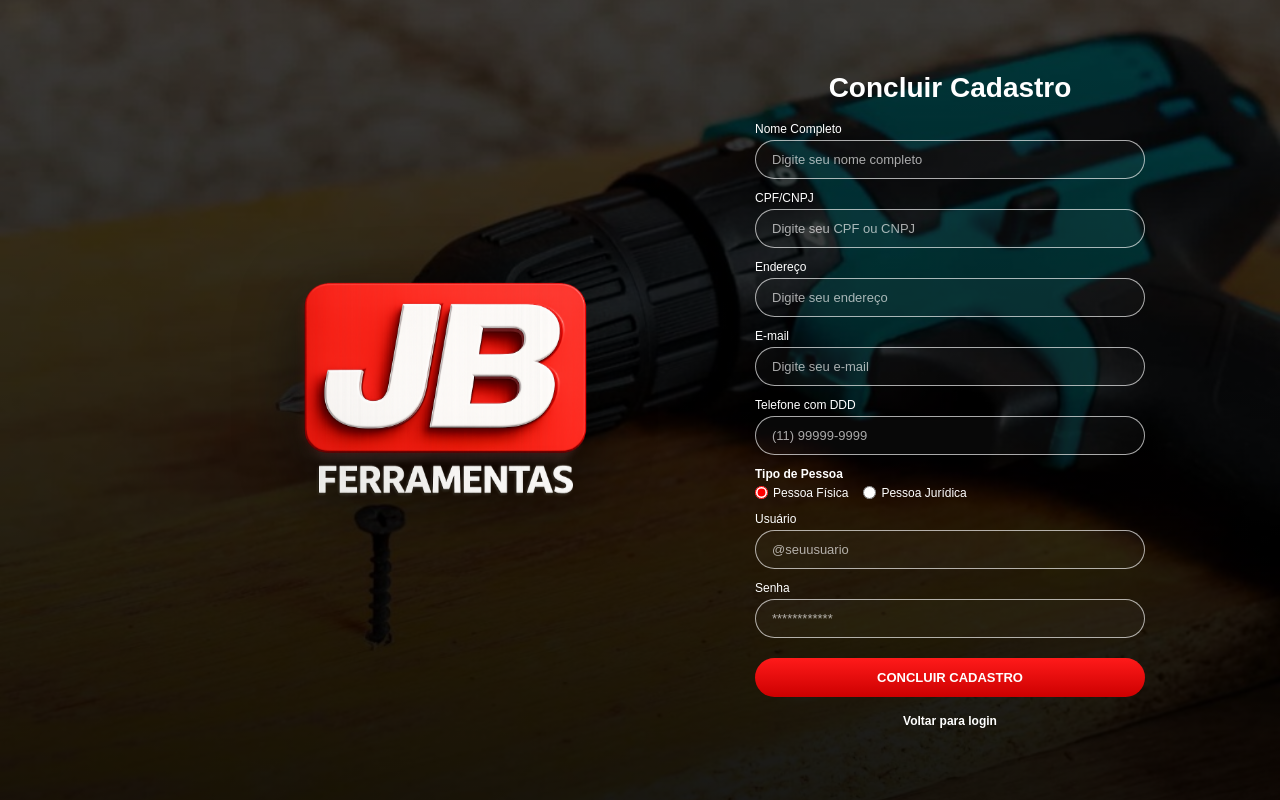
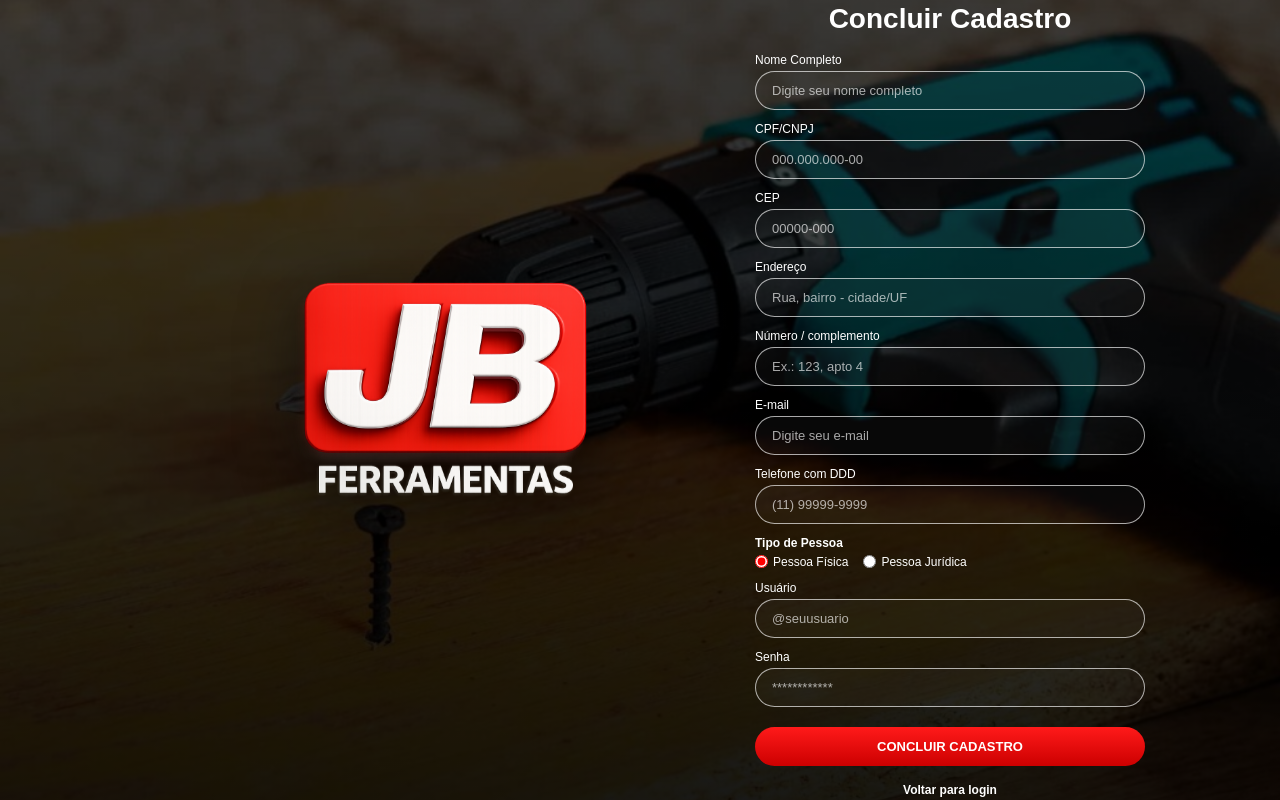
Before and after one commit to Migue1Correia/JB-Ferramentas, a Flask app: page /register in a window 1280 px wide. Run offline with Flask 3, Linux system fonts and the light colour scheme.

Commit message:
Cadastro: busca de CEP (ViaCEP) e validações em JavaScript
- Campo CEP preenche o endereço automaticamente pela API ViaCEP
- Campo de número/complemento, juntado ao endereço no envio
- Máscaras de CPF/CNPJ, telefone e CEP
- Validação de CPF e CNPJ pelos dígitos verificadores
- Mensagens de erro com aria-live (acessibilidade)

```diff
--- a/flaskr/static/css/register.css
+++ b/flaskr/static/css/register.css
@@ -309,3 +309,25 @@ body{
         transform: scale(1);
     }
 }
+/* ===== Mensagens de validação do cadastro (register.js) ===== */
+.input-erro,
+.input-status{
+    display: block;
+    margin-top: 4px;
+    padding-left: 16px;
+    font-size: 12px;
+}
+
+.input-erro{
+    color: #ff6b6b;
+    font-weight: bold;
+}
+
+.input-status{
+    color: #9be09b;
+}
+
+.input-group input[aria-invalid="true"]{
+    border-color: #ff6b6b;
+    outline-color: #ff6b6b;
+}
--- /dev/null
+++ b/flaskr/static/js/register.js
@@ -0,0 +1,189 @@
+// =============================================================
+// JB Ferramentas - Cadastro de cliente
+// - Busca automática de endereço pelo CEP (API ViaCEP)
+// - Máscaras de CPF/CNPJ, telefone e CEP
+// - Validação de CPF/CNPJ (dígitos verificadores) e telefone
+// Mensagens de erro ficam em elementos com aria-live, para que
+// leitores de tela anunciem o problema (acessibilidade - WCAG).
+// =============================================================
+
+document.addEventListener("DOMContentLoaded", function () {
+    const form = document.getElementById("form_cadastro");
+    const campoCodigo = document.getElementById("id_codigo");
+    const campoTelefone = document.getElementById("id_telefone");
+    const campoCep = document.getElementById("id_cep");
+    const campoEndereco = document.getElementById("id_endereco");
+    const campoNumero = document.getElementById("id_numero");
+    const radiosTipo = document.querySelectorAll('input[name="tipo"]');
+
+    // ---------- Utilitários ----------
+    const somenteNumeros = (texto) => texto.replace(/\D/g, "");
+
+    function mostrarErro(campo, mensagem) {
+        const erro = document.getElementById(campo.id + "_erro");
+        campo.setAttribute("aria-invalid", mensagem ? "true" : "false");
+        if (erro) erro.textContent = mensagem || "";
+    }
+
+    function tipoPessoa() {
+        const marcado = document.querySelector('input[name="tipo"]:checked');
+        return marcado ? marcado.value : "pf";
+    }
+
+    // ---------- Validação de CPF ----------
+    function cpfValido(cpf) {
+        cpf = somenteNumeros(cpf);
+        if (cpf.length !== 11 || /^(\d)\1{10}$/.test(cpf)) return false;
+
+        for (let t = 9; t < 11; t++) {
+            let soma = 0;
+            for (let i = 0; i < t; i++) soma += Number(cpf[i]) * (t + 1 - i);
+            const digito = ((soma * 10) % 11) % 10;
+            if (digito !== Number(cpf[t])) return false;
+        }
+        return true;
+    }
+
+    // ---------- Validação de CNPJ ----------
+    function cnpjValido(cnpj) {
+        cnpj = somenteNumeros(cnpj);
+        if (cnpj.length !== 14 || /^(\d)\1{13}$/.test(cnpj)) return false;
+
+        const calcular = (base) => {
+            let peso = base.length - 7;
+            let soma = 0;
+            for (let i = 0; i < base.length; i++) {
+                soma += Number(base[i]) * peso--;
+                if (peso < 2) peso = 9;
+            }
+            const resto = soma % 11;
+            return resto < 2 ? 0 : 11 - resto;
+        };
+
+        const d1 = calcular(cnpj.slice(0, 12));
+        const d2 = calcular(cnpj.slice(0, 12) + d1);
+        return d1 === Number(cnpj[12]) && d2 === Number(cnpj[13]);
+    }
+
+    // ---------- Máscaras ----------
+    function mascaraCodigo(valor) {
+        const n = somenteNumeros(valor);
+        if (tipoPessoa() === "pj") {
+            return n.slice(0, 14)
+                .replace(/^(\d{2})(\d)/, "$1.$2")
+                .replace(/^(\d{2})\.(\d{3})(\d)/, "$1.$2.$3")
+                .replace(/\.(\d{3})(\d)/, ".$1/$2")
+                .replace(/(\d{4})(\d)/, "$1-$2");
+        }
+        return n.slice(0, 11)
+            .replace(/(\d{3})(\d)/, "$1.$2")
+            .replace(/(\d{3})(\d)/, "$1.$2")
+            .replace(/(\d{3})(\d{1,2})$/, "$1-$2");
+    }
+
+    function mascaraTelefone(valor) {
+        const n = somenteNumeros(valor).slice(0, 11);
+        if (n.length <= 10) {
+            return n.replace(/^(\d{2})(\d)/, "($1) $2").replace(/(\d{4})(\d)/, "$1-$2");
+        }
+        return n.replace(/^(\d{2})(\d)/, "($1) $2").replace(/(\d{5})(\d)/, "$1-$2");
+    }
+
+    function mascaraCep(valor) {
+        return somenteNumeros(valor).slice(0, 8).replace(/^(\d{5})(\d)/, "$1-$2");
+    }
+
+    // ---------- Validações por campo ----------
+    function validarCodigo() {
+        const pj = tipoPessoa() === "pj";
+        const ok = pj ? cnpjValido(campoCodigo.value) : cpfValido(campoCodigo.value);
+        mostrarErro(campoCodigo, ok ? "" : (pj ? "CNPJ inválido." : "CPF inválido."));
+        return ok;
+    }
+
+    function validarTelefone() {
+        const tamanho = somenteNumeros(campoTelefone.value).length;
+        const ok = tamanho === 10 || tamanho === 11;
+        mostrarErro(campoTelefone, ok ? "" : "Informe o telefone com DDD.");
+        return ok;
+    }
+
+    // ---------- Busca de CEP (ViaCEP) ----------
+    async function buscarCep() {
+        const cep = somenteNumeros(campoCep.value);
+        if (cep.length === 0) {
+            mostrarErro(campoCep, "");
+            return;
+        }
+        if (cep.length !== 8) {
+            mostrarErro(campoCep, "O CEP deve ter 8 dígitos.");
+            return;
+        }
+
+        mostrarErro(campoCep, "");
+        const status = document.getElementById("id_cep_status");
+        status.textContent = "Buscando endereço...";
+
+        try {
+            const resposta = await fetch("https://viacep.com.br/ws/" + cep + "/json/");
+            const dados = await resposta.json();
+
+            if (dados.erro) {
+                status.textContent = "";
+                mostrarErro(campoCep, "CEP não encontrado. Preencha o endereço manualmente.");
+                return;
+            }
+
+            const partes = [dados.logradouro, dados.bairro].filter(Boolean);
+            campoEndereco.value = partes.join(", ") + " - " + dados.localidade + "/" + dados.uf;
+            status.textContent = "Endereço encontrado. Confira e informe o número.";
+            campoNumero.focus();
+        } catch (e) {
+            status.textContent = "";
+            mostrarErro(campoCep, "Não foi possível consultar o CEP agora. Preencha o endereço manualmente.");
+        }
+    }
+
+    // ---------- Eventos ----------
+    campoCodigo.addEventListener("input", () => {
+        campoCodigo.value = mascaraCodigo(campoCodigo.value);
+    });
+    campoCodigo.addEventListener("blur", validarCodigo);
+
+    radiosTipo.forEach((radio) => radio.addEventListener("change", () => {
+        campoCodigo.placeholder = tipoPessoa() === "pj" ? "00.000.000/0000-00" : "000.000.000-00";
+        campoCodigo.value = mascaraCodigo(campoCodigo.value);
+        if (campoCodigo.value) validarCodigo();
+    }));
+
+    campoTelefone.addEventListener("input", () => {
+        campoTelefone.value = mascaraTelefone(campoTelefone.value);
+    });
+    campoTelefone.addEventListener("blur", validarTelefone);
+
+    campoCep.addEventListener("input", () => {
+        campoCep.value = mascaraCep(campoCep.value);
+        if (somenteNumeros(campoCep.value).length === 8) buscarCep();
+    });
+    campoCep.addEventListener("blur", buscarCep);
+
+    form.addEventListener("submit", (evento) => {
+        const codigoOk = validarCodigo();
+        const telefoneOk = validarTelefone();
+
+        if (!codigoOk || !telefoneOk) {
+            evento.preventDefault();
+            (codigoOk ? campoTelefone : campoCodigo).focus();
+            return;
+        }
+
+        // O banco guarda o endereço em um único campo: junta o número
+        // (e o CEP, se informado) antes de enviar.
+        const numero = campoNumero.value.trim();
+        const cep = campoCep.value.trim();
+        let endereco = campoEndereco.value.trim();
+        if (numero) endereco = endereco.replace(/^([^,-]+)/, "$1, " + numero);
+        if (cep) endereco += " - CEP " + cep;
+        campoEndereco.value = endereco;
+    });
+});
--- a/flaskr/templates/register.html
+++ b/flaskr/templates/register.html
@@ -39,7 +39,7 @@
                 </div>
             {% endif %}
 
-            <form method="POST" action="/register">
+            <form method="POST" action="/register" id="form_cadastro">
 
                 <!-- NOME -->
                 <div class="input-group">
@@ -58,8 +58,34 @@
                 <div class="input-group">
                     <label for="id_codigo">CPF/CNPJ</label>
 
-                    <input type="text" name="code" placeholder="Digite seu CPF ou CNPJ" required>
+                    <input
+                        type="text"
+                        name="code"
+                        id="id_codigo"
+                        placeholder="000.000.000-00"
+                        inputmode="numeric"
+                        autocomplete="off"
+                        aria-describedby="id_codigo_erro"
+                        required
+                    >
+                    <span class="input-erro" id="id_codigo_erro" aria-live="polite"></span>
 
+                </div>
+
+                <!-- CEP (preenche o endereço automaticamente via ViaCEP) -->
+                <div class="input-group">
+                    <label for="id_cep">CEP</label>
+
+                    <input
+                        type="text"
+                        id="id_cep"
+                        placeholder="00000-000"
+                        inputmode="numeric"
+                        autocomplete="postal-code"
+                        aria-describedby="id_cep_erro id_cep_status"
+                    >
+                    <span class="input-erro" id="id_cep_erro" aria-live="polite"></span>
+                    <span class="input-status" id="id_cep_status" aria-live="polite"></span>
                 </div>
 
                 <!-- ENDEREÇO -->
@@ -70,8 +96,20 @@
                         type="text"
                         name="endereco"
                         id="id_endereco"
-                        placeholder="Digite seu endereço"
+                        placeholder="Rua, bairro - cidade/UF"
+                        autocomplete="street-address"
                         required
+                    >
+                </div>
+
+                <!-- NÚMERO -->
+                <div class="input-group">
+                    <label for="id_numero">Número / complemento</label>
+
+                    <input
+                        type="text"
+                        id="id_numero"
+                        placeholder="Ex.: 123, apto 4"
                     >
                 </div>
 
@@ -97,8 +135,12 @@
                         name="telefone"
                         id="id_telefone"
                         placeholder="(11) 99999-9999"
+                        inputmode="tel"
+                        autocomplete="tel"
+                        aria-describedby="id_telefone_erro"
                         required
                     >
+                    <span class="input-erro" id="id_telefone_erro" aria-live="polite"></span>
                 </div>
 
                 <!-- TIPO -->
@@ -179,5 +221,7 @@
 
     </div>
 
+    <script src="{{ url_for('static', filename='js/register.js') }}"></script>
+
 </body>
 </html>
```
